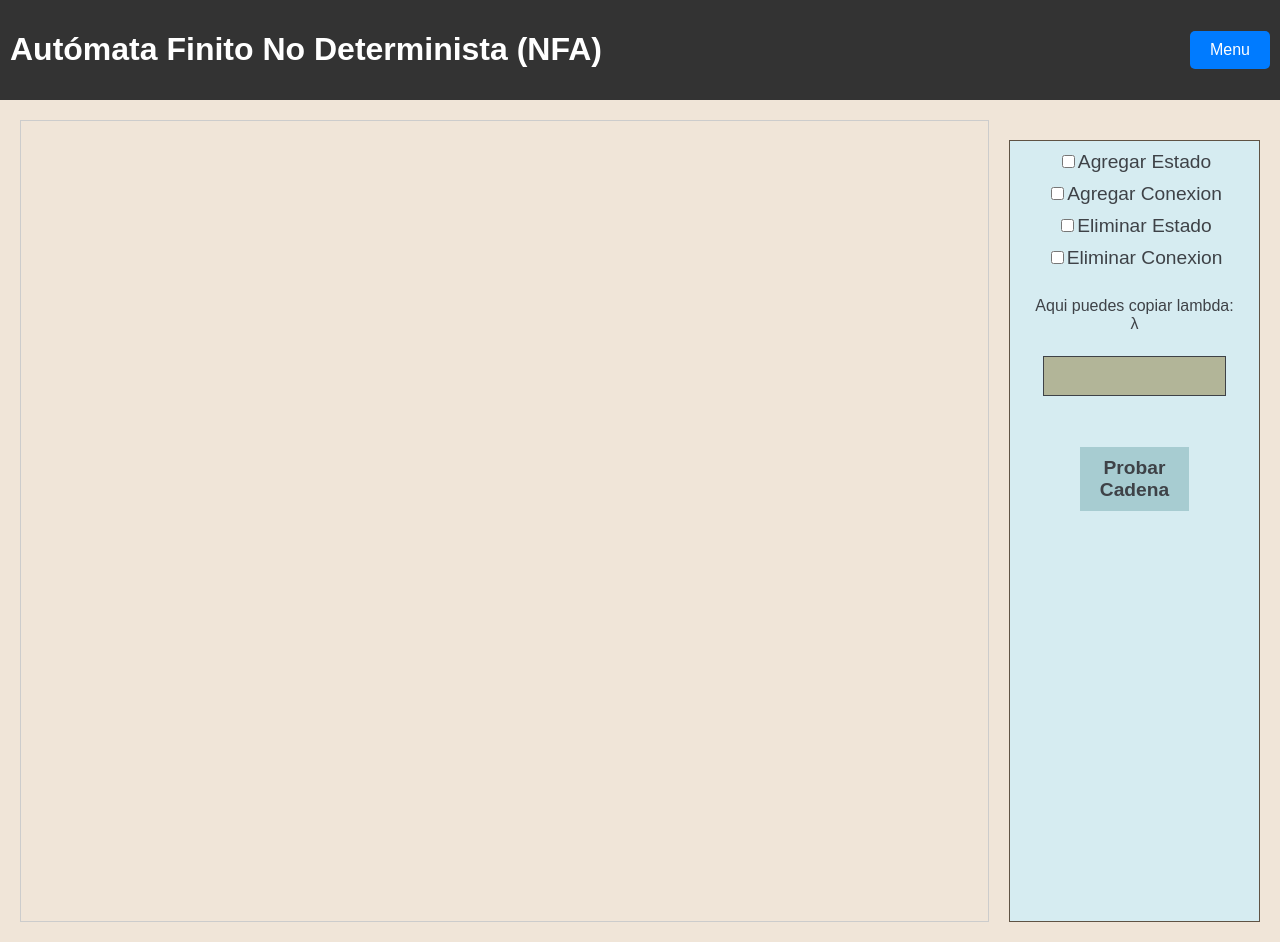
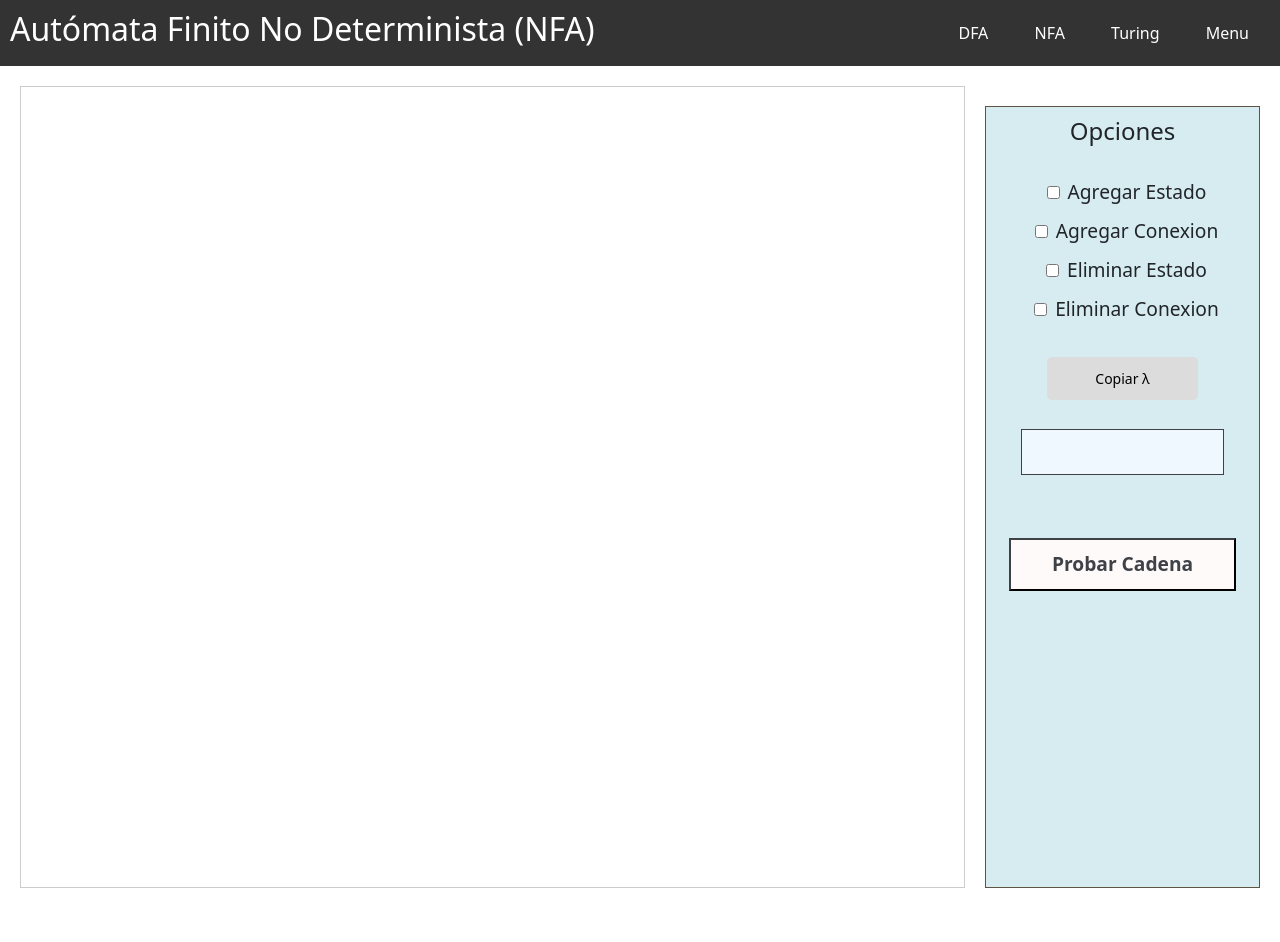
Before and after one commit to Donatelatrump/Automatas_WEB, a Django app: page /NFA/ in a window 1280 px wide. After the commit the page ends 888 px from the top, so only its background shows below. Run offline with Django 4.2, Linux system fonts and the light colour scheme; some libraries are stand-ins or nearby versions.

Commit message:
Styles de menu y NFA

```diff
--- a/Jsflap/Jsflap/Django Web/DFA_AND_NFA/DFA/static/styles.css
+++ b/Jsflap/Jsflap/Django Web/DFA_AND_NFA/DFA/static/styles.css
@@ -77,19 +77,20 @@
     width: 100%;
     padding: 5px;
     margin-top: 5px;
-    background-color: #b2b598; /* Color de fondo del input */
+    background-color:aliceblue; /* Color de fondo del input */
     color: #3e4247; /* Color del texto del input */
     border: 1px solid #3e4247; /* Color del borde del input */
 }
 
 button {
-    background-color: #a7ccd1; /* Color de los botones */
+    background-color:snow; /* Color de los botones */
     color: #3e4247;
     padding: 10px 20px;
-    border: none;
+    border-color:#3e4247;
     margin-bottom: 10px;
     cursor: pointer;
     font-weight: bold;
+    transition: background-color 0.7s;
 }
 
 button:last-child {
@@ -97,7 +98,7 @@
 }
 
 button:hover {
-    background-color: #8e7b72; /* Color al pasar el ratón sobre el botón */
+    background-color:#a7ccd1; /* Color al pasar el ratón sobre el botón */
 }
 
 button:disabled {
@@ -162,5 +163,5 @@
 }
 
 .button-group button {
-    width: 48%;
+    width: 90%;
 }
--- a/Jsflap/Jsflap/Django Web/DFA_AND_NFA/DFA/templates/Principal_NFA.html
+++ b/Jsflap/Jsflap/Django Web/DFA_AND_NFA/DFA/templates/Principal_NFA.html
@@ -2,12 +2,15 @@
 {% csrf_token %}
 <!DOCTYPE html>
 <html lang="es">
+
 <head>
     <meta charset="UTF-8">
     <meta name="viewport" content="width=device-width, initial-scale=1.0">
     <title>Interfaz DFA</title>
     <link rel="stylesheet" href="{% static 'styles.css' %}">
     <script src="https://unpkg.com/konva@8.0.0/konva.min.js"></script>
+    <link href="https://cdn.jsdelivr.net/npm/bootstrap@5.3.2/dist/css/bootstrap.min.css" rel="stylesheet"
+        integrity="sha384-T3c6CoIi6uLrA9TneNEoa7RxnatzjcDSCmG1MXxSR1GAsXEV/Dwwykc2MPK8M2HN" crossorigin="anonymous">
     <style>
         header {
             display: flex;
@@ -22,38 +25,58 @@
             text-decoration: none;
             color: #fff;
             padding: 10px 20px;
-    background-color: #007bff;
             border-radius: 5px;
-    transition: background-color 0.3s;
+            transition: border-color 0.3s;
         }
 
         .menu-button:hover {
-    background-color: #0056b3;
+            border-color: #fff;
+
         }
-
+        .btn-copy {
+            text-decoration: none;
+            color: #000000;
+            padding: 10px 20px;
+            border-radius: 5px;
+            transition: background-color-color 0.3s;
+            background-color:gainsboro;
+        }
+        .btn-copy:hover {
+            background-color: lightsteelblue;
+        }
         .controls {
             display: flex;
             flex-direction: column;
             align-items: center;
-            margin-top: 20px; /* Añadido margen hacia abajo */
+            margin-top: 20px;
+            /* Añadido margen hacia abajo */
         }
 
         .controls label {
-            font-size: 1.2em; /* Aumento del tamaño de la fuente */
-            margin-bottom: 10px; /* Espacio entre los elementos */
+            font-size: 1.2em;
+            /* Aumento del tamaño de la fuente */
+            margin-bottom: 10px;
+            /* Espacio entre los elementos */
         }
 
         .controls input[type="text"] {
-            width: 80%; /* Ancho del campo de texto */
-            padding: 10px; /* Aumento del tamaño del texto */
-            font-size: 1em; /* Tamaño de la fuente */
-            margin-bottom: 10px; /* Espacio entre los elementos */
+            width: 80%;
+            /* Ancho del campo de texto */
+            padding: 10px;
+            /* Aumento del tamaño del texto */
+            font-size: 1em;
+            /* Tamaño de la fuente */
+            margin-bottom: 10px;
+            /* Espacio entre los elementos */
         }
 
         .button-group button {
-            padding: 10px 20px; /* Aumento del tamaño del botón */
-            font-size: 1.2em; /* Tamaño de la fuente del botón */
-            margin-bottom: 10px; /* Espacio entre los elementos */
+            padding: 10px 20px;
+            /* Aumento del tamaño del botón */
+            font-size: 1.2em;
+            /* Tamaño de la fuente del botón */
+            margin-bottom: 10px;
+            /* Espacio entre los elementos */
         }
 
         .info-container {
@@ -85,58 +108,75 @@
             font-size: 1.2em;
             margin-top: 10px;
         }
+
         .no-seleccionable {
-  user-select: none; /* Evita la selección de texto */
-  pointer-events: none; /* Desactiva los eventos del ratón */
+            user-select: none;
+            /* Evita la selección de texto */
+            pointer-events: none;
+            /* Desactiva los eventos del ratón */
         }
-
     </style>
 </head>
+
 <body>
     <header>
-        <h1>Autómata Finito No Determinista (NFA)</h1>
-        <a href="http://18.226.43.205:8000" class="menu-button">Menu</a>
+        <h2>Autómata Finito No Determinista (NFA)</h2>
+        <div>
+            <a href="http://127.0.0.1:8000/DFA/" class="btn btn-large menu-button">DFA</a>
+            <a href="http://127.0.0.1:8000/NFA/" class="btn btn-large menu-button">NFA</a>
+            <a href="http://127.0.0.1:8000/MT/" class="btn btn-large menu-button">Turing</a>
+            <a href="http://127.0.0.1:8000/" class="btn btn-large menu-button">Menu</a>
+
+        </div>
     </header>
     <main>
         <section class="canvas-container">
             <div id="canvas" style="width: 100%; height: 100vh;"></div>
         </section>
         <section class="controls">
-            <label><input type="checkbox" id="checkAgregarEstado">Agregar Estado</label>
-            <label><input type="checkbox" id="checkAgregarConexion">Agregar Conexion</label>
-            <label><input type="checkbox" id="checkEliminarEstado">Eliminar Estado</label>
-            <label><input type="checkbox" id="checkEliminarConexion">Eliminar Conexion</label>
+            <div>
+                <h4>Opciones</h4>
+            </div>
+
             <br>
-            <div class="no-seleccionable">Aqui puedes copiar lambda: </div>
-            <div>λ</div>
+            <label><input class="mx-2" type="checkbox" id="checkAgregarEstado">Agregar Estado</label>
+            <label><input class="mx-2" type="checkbox" id="checkAgregarConexion">Agregar Conexion</label>
+            <label><input class="mx-2" type="checkbox" id="checkEliminarEstado">Eliminar Estado</label>
+            <label><input class="mx-2" type="checkbox" id="checkEliminarConexion">Eliminar Conexion</label>
             <br>
-            <input type="text" id="entrada" />
+
+            <button id="copyButton" class="btn btn-sm btn-copy">Copiar λ</button>
+            <div id="copyMessage" class="alert alert-success mt-3" style="display: none;">Copiado correctamente</div>
+            <br>
+
+            <input type="text" id="entrada"/>
+
             <div id="miTexto"></div><br><br>
             <div class="button-group">
                 <button id="btnProbarCadena">Probar Cadena</button>
+            </div>
 
-            </div>
             <div class="info-container" style="display:none;">
-                <h2>Información del Estado</h2>
+                <h4>Información del Estado</h4>
                 <div>
                     <label for="nombre">Nombre:</label>
                     <input type="text" id="nombre" readonly>
                 </div>
                 <div>
                     <label for="coordenadaX">Coordenada X:</label>
-                    <input type="text" id="coordenadaX" >
+                    <input type="text" id="coordenadaX">
                 </div>
                 <div>
                     <label for="coordenadaY">Coordenada Y:</label>
-                    <input type="text" id="coordenadaY" >
+                    <input type="text" id="coordenadaY">
                 </div>
                 <div>
                     <label for="inicio">Inicio:</label>
-                    <input type="checkbox" id="inicio" >
+                    <input type="checkbox" id="inicio">
                 </div>
                 <div>
                     <label for="salida">Salida:</label>
-                    <input type="checkbox" id="salida" >
+                    <input type="checkbox" id="salida">
                 </div>
 
             </div>
@@ -144,9 +184,7 @@
     </main>
     <script src="{% static 'script_NFA.js' %}"></script>
     <script>
-        // Tu código JavaScript existente ...
-
-        document.getElementById('btnProbarCadena').addEventListener('click', function() {
+        document.getElementById('btnProbarCadena').addEventListener('click', function () {
             let { estados, conexiones } = obtenerEstadoYConexiones();
             let estados2 = obtenerInicioYSalida();
             let entrada = obtenerText(estados2.inicio);
@@ -158,17 +196,18 @@
                 conexiones === null || conexiones === "" ||
                 textoEntrada === null || textoEntrada === "" ||
                 entrada.length === 0 || salida.length === 0
-){  if(  estados === null || estados === "" ){
+            ) {
+                if (estados === null || estados === "") {
                     alert("No se puede probar la cadena ya que no hay estados")
-}else if(conexiones === null || conexiones === ""){
+                } else if (conexiones === null || conexiones === "") {
                     alert("No se puede probar la cadena ya que no hay conexiones ");
 
-            }else if( textoEntrada === null || textoEntrada === ""){
+                } else if (textoEntrada === null || textoEntrada === "") {
                     alert("No se puede probar la cadena ya que no hay texto de entrada");
-            }else if(entrada.length === 0 || salida.length === 0){
+                } else if (entrada.length === 0 || salida.length === 0) {
                     alert("No se puede probar la cadena ya que no hay entrada o salida marcada");
                 }
-        }else{
+            } else {
 
                 let xhrConfigurar = new XMLHttpRequest();
                 xhrConfigurar.open('POST', '/nfa/', true);
@@ -176,10 +215,10 @@
                 xhrConfigurar.setRequestHeader('X-CSRFToken', csrf_token);
 
                 // Configurar la función de respuesta
-                xhrConfigurar.onload = function() {
+                xhrConfigurar.onload = function () {
                     if (xhrConfigurar.status === 200 || xhrConfigurar.status > 200 && xhrConfigurar.status < 400) {
 
-                        document.getElementById('miTexto').textContent  = xhrConfigurar.responseText.split('"')[3]
+                        document.getElementById('miTexto').textContent = xhrConfigurar.responseText.split('"')[3]
                     } else {
                         console.error('Error en la solicitud:', xhrConfigurar.statusText);
                     }
@@ -187,12 +226,12 @@
 
 
                 // Configurar la función de error
-                xhrConfigurar.onerror = function() {
+                xhrConfigurar.onerror = function () {
                     console.error('Error en la solicitud');
                 };
                 // Enviar la solicitud con los datos
-                console.log("Estados :" + estados + " Conexiones: " +  datos + " Texto : "+ textoEntrada +"Estado in: "+ entrada + "estado off: "+ salida);
-                xhrConfigurar.send(JSON.stringify({ estados, datos, textoEntrada , entrada, salida}));
+                console.log("Estados :" + estados + " Conexiones: " + datos + " Texto : " + textoEntrada + "Estado in: " + entrada + "estado off: " + salida);
+                xhrConfigurar.send(JSON.stringify({ estados, datos, textoEntrada, entrada, salida }));
 
             }
         });
@@ -245,5 +284,33 @@
         }
 
     </script>
+    <script>
+        document.getElementById('copyButton').addEventListener('click', function () {
+            // Crea un elemento de texto oculto
+            var textArea = document.createElement('textarea');
+            textArea.value = 'λ';
+
+            // Añade el elemento al DOM
+            document.body.appendChild(textArea);
+
+            // Selecciona y copia el contenido del elemento
+            textArea.select();
+            document.execCommand('copy');
+
+            // Elimina el elemento después de copiar
+            document.body.removeChild(textArea);
+
+            // Muestra el mensaje de confirmación y lo oculta después de 1 segundo
+            var copyMessage = document.getElementById('copyMessage');
+            copyMessage.style.display = 'block';
+            setTimeout(function () {
+                copyMessage.style.display = 'none';
+            }, 1000);
+        });
+    </script>
 </body>
+<script src="https://cdn.jsdelivr.net/npm/bootstrap@5.3.2/dist/js/bootstrap.bundle.min.js"
+    integrity="sha384-C6RzsynM9kWDrMNeT87bh95OGNyZPhcTNXj1NW7RuBCsyN/o0jlpcV8Qyq46cDfL"
+    crossorigin="anonymous"></script>
+
 </html>
```
Also changed, not shown: Jsflap/Jsflap/Django Web/DFA_AND_NFA/DFA/templates/menu.html (+69 -11 lines), Jsflap/Jsflap/Django Web/DFA_AND_NFA/DFA/templates/images/uaa.jpg (added). Lines whose indentation alone changed are shown as unchanged.
